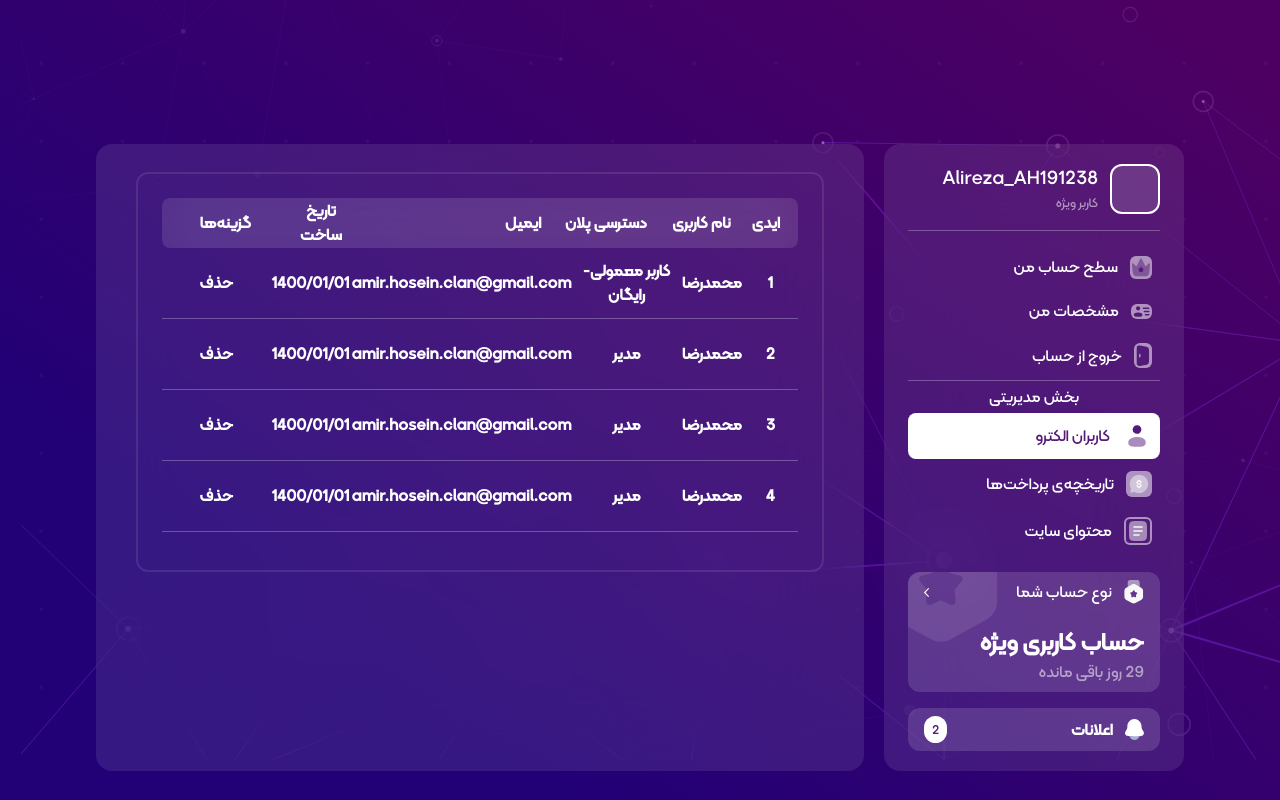
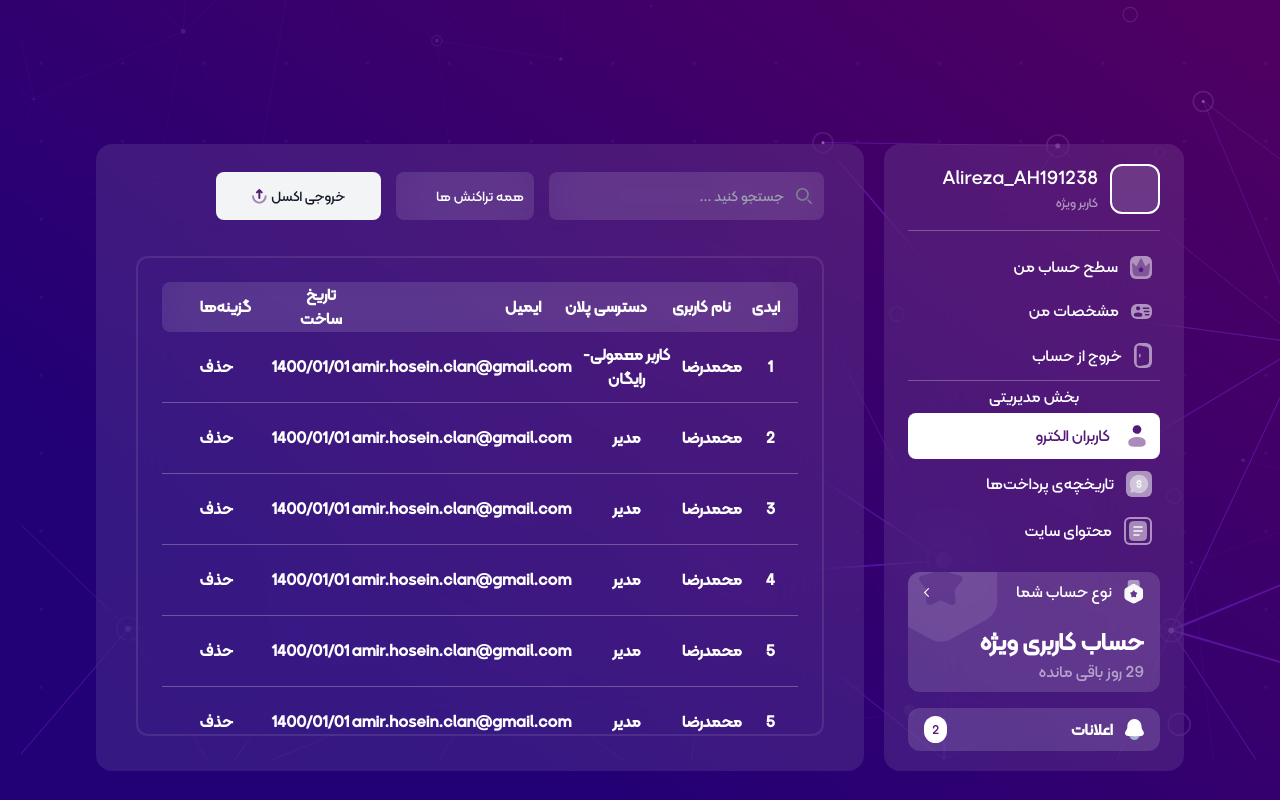
Before and after one commit to mahjs/Rayka-Electro, a React (Vite) app: page /dashboard in a window 1280 px wide. Both pictures are taken after a click on the button "کاربران الکترو". Built offline with nearby package versions, Linux system fonts and the light colour scheme.

Commit message:
feat: add new featire pof the users

```diff
--- a/src/components/ui/CustomTable.tsx
+++ b/src/components/ui/CustomTable.tsx
@@ -24,7 +24,7 @@ interface Props {
 }
 const CustomTable: React.FC<Props> = ({ cellHeaders, userRows, isUser, historyRows }) => {
   return (
-    <div className="w-full p-6 rounded-xl border-2 border-[#ffffff18] h-[400px] 	">
+    <div className="w-full p-6 rounded-xl border-2 border-[#ffffff18] h-[480px] 	">
       <table className="table-fix transition duration-500 ease-in-out w-full text-white">
         <thead className="border-none ">
           <tr className=" flex bg-[#ffffff18] backdrop-blur-[37px] rounded-lg h-[50px] items-center">
@@ -49,7 +49,7 @@ const CustomTable: React.FC<Props> = ({ cellHeaders, userRows, isUser, historyRo
           </tr>
         </thead>
         {isUser ? (
-          <div className="flex h-[300px] overflow-y-scroll w-full">
+          <div className="flex h-[400px] overflow-y-scroll w-full">
             <tbody className="w-full">
               {userRows.map((userRows, index) => (
                 <>
--- a/src/pages/dashboard/Users.tsx
+++ b/src/pages/dashboard/Users.tsx
@@ -1,6 +1,6 @@
 import { useState } from 'react';
 import CustomTable from '../../components/ui/CustomTable';
-
+import exel from '../../assets/images/exel.svg';
 const cellHeaders = ['ایدی', 'نام کاربری', 'دسترسی پلان', 'ایمیل', 'تاریخ ساخت', 'گزینه‌ها'];
 const userRows = [
   {
@@ -78,7 +78,55 @@ const userRows = [
 ];
 const Users = () => {
   return (
-    <div>
+    <div className="flex flex-col">
+      <div className="flex justify-start mb-7 gap-[0.94rem]">
+        <form className="basis-2/5">
+          <div className="relative">
+            <div className="absolute inset-y-0 start-0 flex items-center ps-3 pointer-events-none">
+              <svg
+                className="w-4 h-4 text-gray-500 dark:text-gray-400"
+                aria-hidden="true"
+                xmlns="http://www.w3.org/2000/svg"
+                fill="none"
+                viewBox="0 0 20 20"
+              >
+                <path
+                  stroke="currentColor"
+                  stroke-linecap="round"
+                  stroke-linejoin="round"
+                  stroke-width="2"
+                  d="m19 19-4-4m0-7A7 7 0 1 1 1 8a7 7 0 0 1 14 0Z"
+                />
+              </svg>
+            </div>
+            <input
+              type="search"
+              id="default-search"
+              className="block w-full p-4 ps-10 text-sm bg-[#ffffff18] h-[3rem] backdrop-blur-[37px]   rounded-lg  text-white"
+              placeholder="جستجو کنید ..."
+              required
+            />
+          </div>
+        </form>
+
+        <select
+          id="countries"
+          className="bg-[#ffffff18] h-[3rem] backdrop-blur-[37px]  basis-1/5    text-white text-sm rounded-lg  block w-full p-2.5 "
+        >
+          <option selected>همه تراکنش ها</option>
+          <option value="US">United States</option>
+          <option value="CA">Canada</option>
+          <option value="FR">France</option>
+          <option value="DE">Germany</option>
+        </select>
+        <button
+          type="button"
+          className="text-gray-900 h-[3rem] bg-gray-100 hover:bg-gray-200   font-medium rounded-lg text-sm px-9 py-2.5 text-center inline-flex items-center  me-2 mb-2"
+        >
+          خروجی اکسل <img src={exel} alt="exel" className="mr-1" />
+        </button>
+      </div>
+
       <CustomTable userRows={userRows} isUser={true} cellHeaders={cellHeaders} />
     </div>
   );
```
Also changed, not shown: src/assets/images/exel.svg (added).
